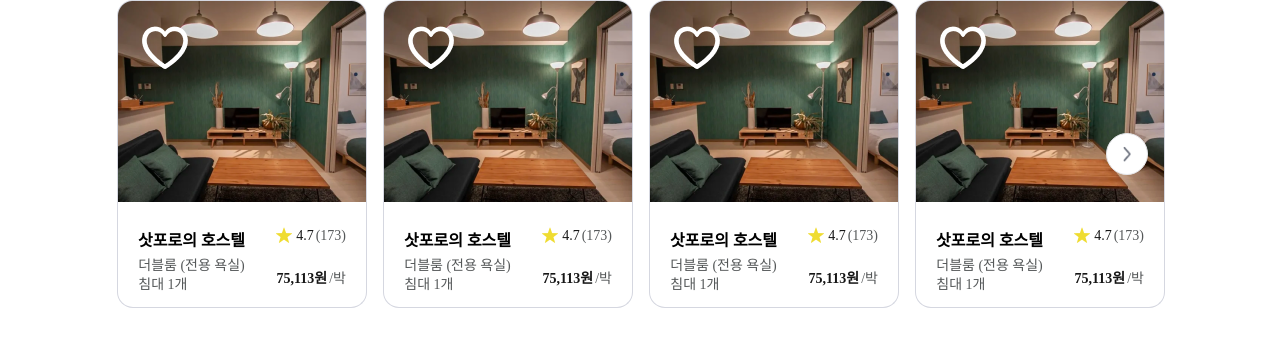
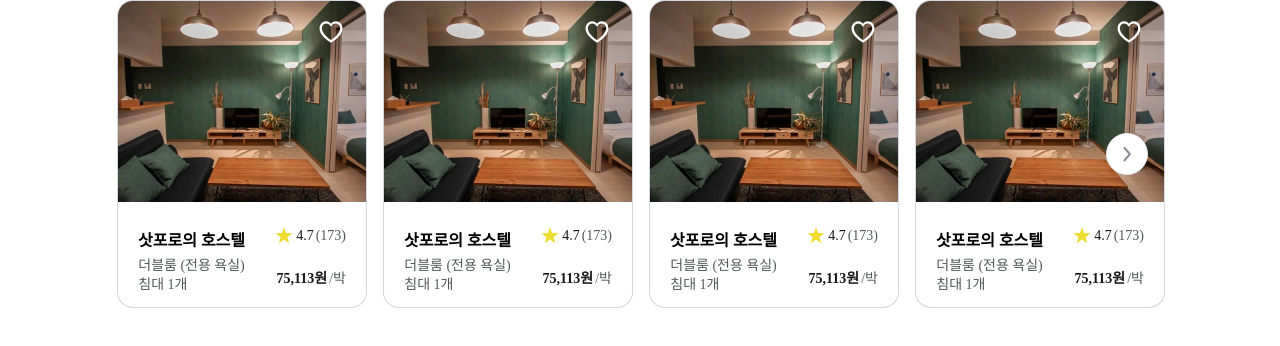
Before and after one commit to DO-SOPT-CDS-TEAM-WEB7/Client, a React (Vite) app: page /test in a window 1280 px wide. Shown: the top 346 px of the page. Built offline with nearby package versions, Linux system fonts and the light colour scheme.

Commit message:
feat: 좋아요 버튼 생성

```diff
--- a/src/components/ticketList/CustomSlide.tsx
+++ b/src/components/ticketList/CustomSlide.tsx
@@ -41,6 +41,7 @@ const CustomSlide = (props: CustomSlideProps) => {
 export default CustomSlide;
 
 const ElementContainer = styled.article`
+  position: relative;
   border-radius: 1.6rem;
   width: 25rem;
   height: 30.8rem;
@@ -142,6 +143,10 @@ const HotelPerDay = styled.span`
 
 const Heart = styled.img`
   position: absolute;
+  top: 0.8rem;
+  right: 1.2rem;
+  width: 4.8rem;
+  height: 4.8rem;
 `;
 
 // children으로 변경 필요
```
